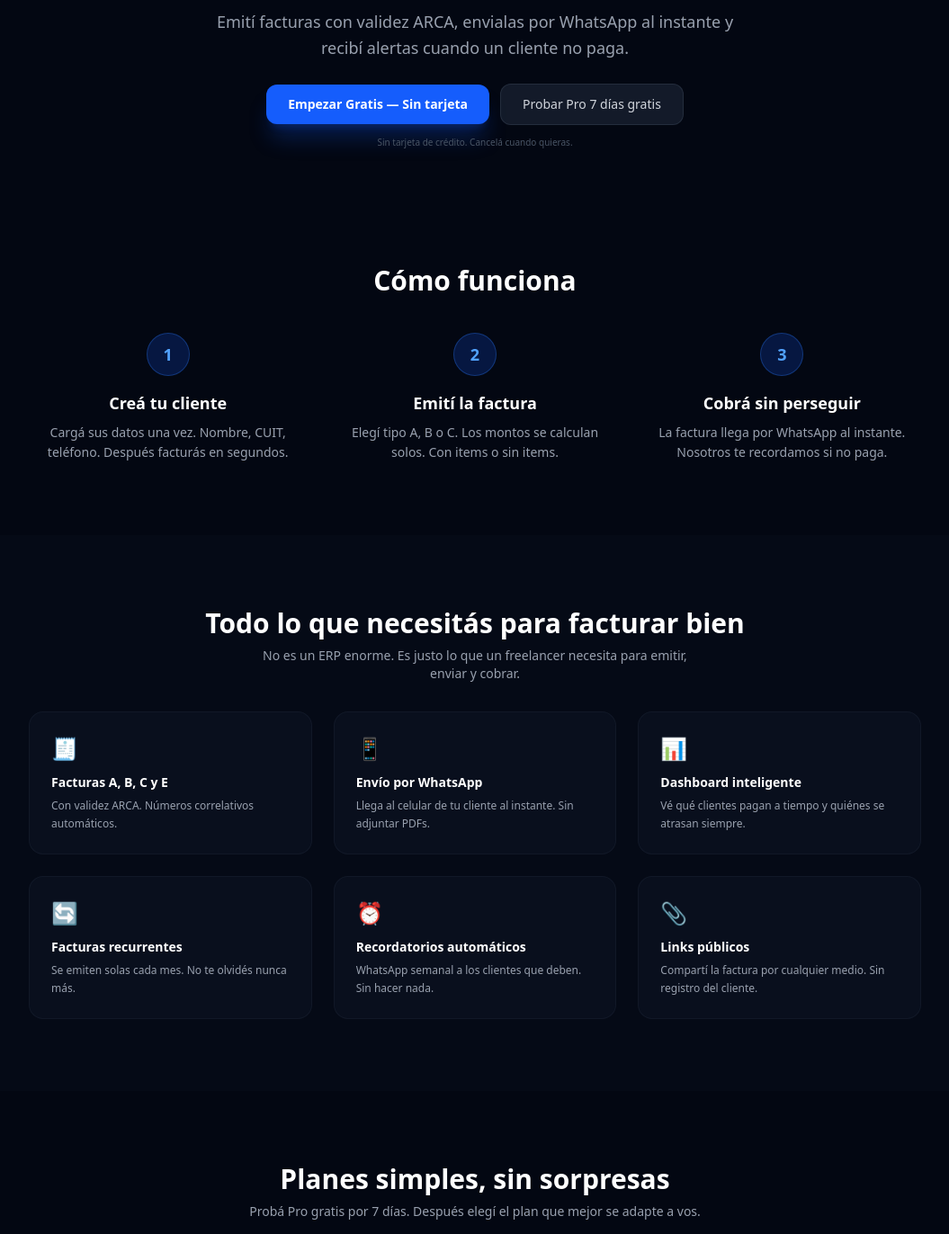
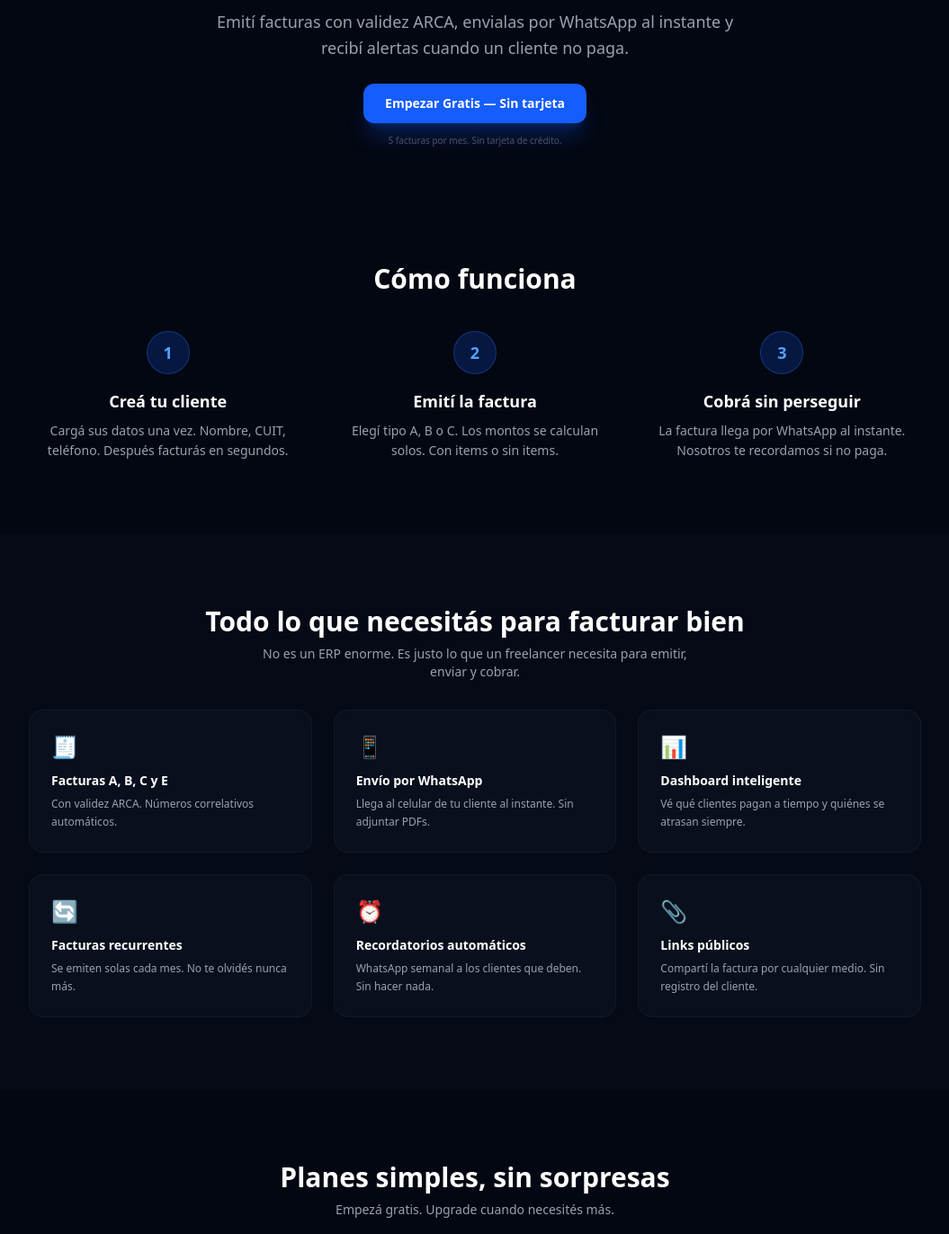
Before and after one commit to Vazquez-Alejandro/traceless, a React (Vite) app in the folder frontend/: page / in a window 1280 px wide. Shown: the part 310-1682 px from the top of the page at 90% size, without its empty margins (112-1167 px from the left). Built offline with nearby package versions, Linux system fonts and the light colour scheme.

Commit message:
Landing: quitar trial Pro, solo plan gratis como entrada

```diff
--- a/frontend/src/pages/Landing.tsx
+++ b/frontend/src/pages/Landing.tsx
@@ -62,11 +62,8 @@ export default function Landing() {
             <Link to="/register" className="w-full sm:w-auto px-6 py-3 bg-blue-600 hover:bg-blue-500 text-white font-semibold rounded-xl shadow-xl shadow-blue-600/25 text-sm">
               Empezar Gratis — Sin tarjeta
             </Link>
-            <Link to="/register?plan=pro" className="w-full sm:w-auto px-6 py-3 bg-gray-800/60 hover:bg-gray-700/60 text-gray-300 font-medium rounded-xl border border-gray-700/50 text-sm">
-              Probar Pro 7 días gratis
-            </Link>
           </div>
-          <p className="text-[10px] text-gray-600 mt-3">Sin tarjeta de crédito. Cancelá cuando quieras.</p>
+          <p className="text-[10px] text-gray-600 mt-3">5 facturas por mes. Sin tarjeta de crédito.</p>
         </div>
       </section>
 
@@ -120,7 +117,7 @@ export default function Landing() {
         <div className="max-w-6xl mx-auto px-4">
           <h2 className="text-2xl sm:text-3xl font-bold text-center mb-2">Planes simples, sin sorpresas</h2>
           <p className="text-gray-400 text-center mb-8 max-w-lg mx-auto text-sm">
-            Probá Pro gratis por 7 días. Después elegí el plan que mejor se adapte a vos.
+            Empezá gratis. Upgrade cuando necesités más.
           </p>
           <div className="grid md:grid-cols-3 gap-6 max-w-4xl mx-auto">
             {PLANS.map((p) => (
```
